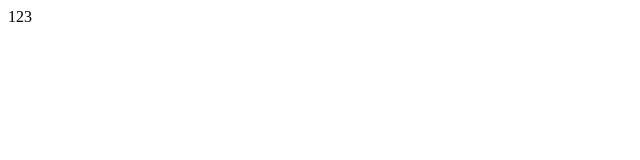
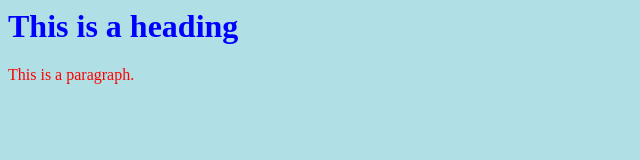
Before and after one commit to as100576/ictdemonstration, a plain HTML site: page index.html in a window 1280 px wide. Shown: the whole page, without its empty margins (0-640 px from the left). Drawn offline with Linux system fonts and the light colour scheme.

Commit message:
Update index.html

```diff
--- a/index.html
+++ b/index.html
@@ -1 +1,15 @@
-123
+<html>
+<head>
+<style>
+body {background-color: powderblue;}
+h1   {color: blue;}
+p    {color: red;}
+</style>
+</head>
+<body>
+
+<h1>This is a heading</h1>
+<p>This is a paragraph.</p>
+
+</body>
+</html>
```
